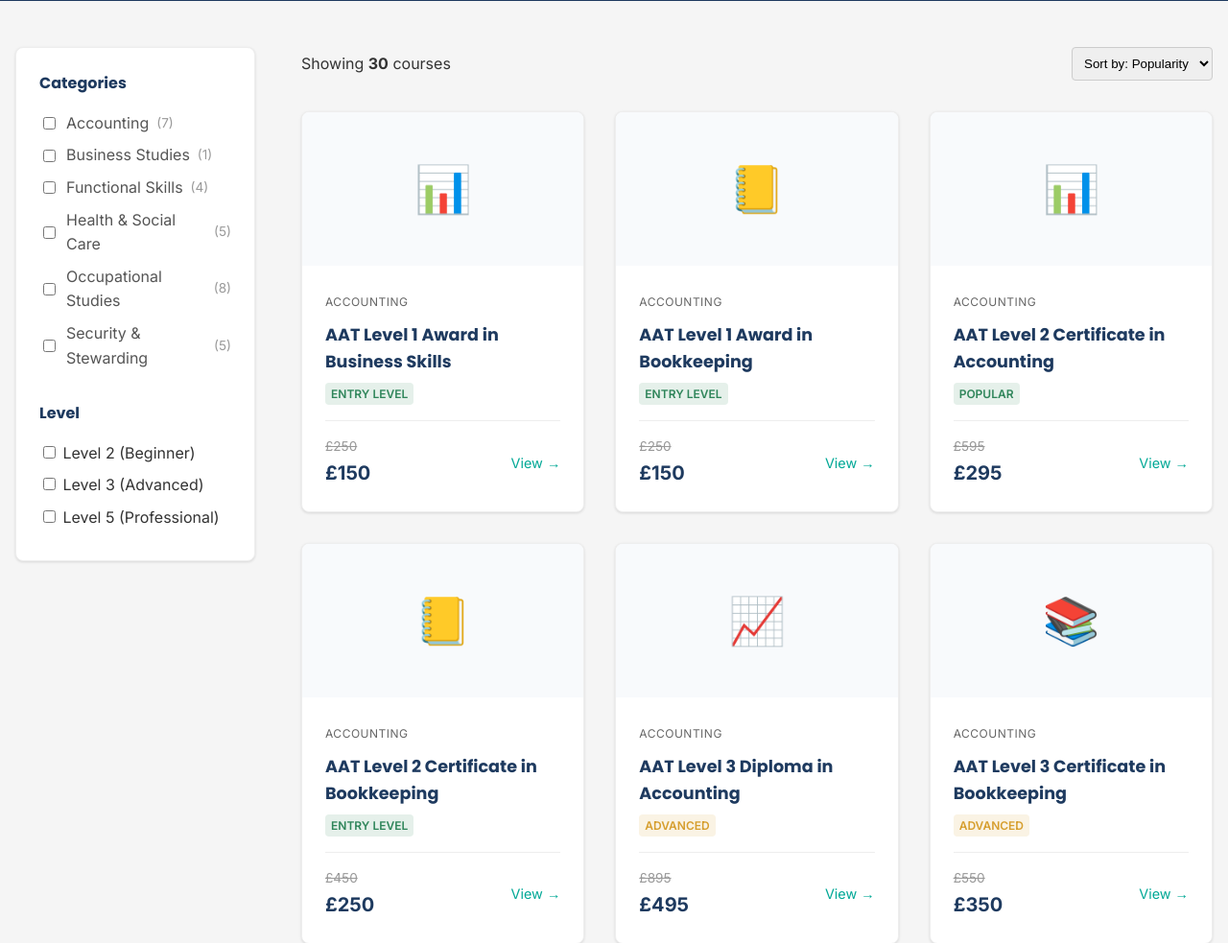
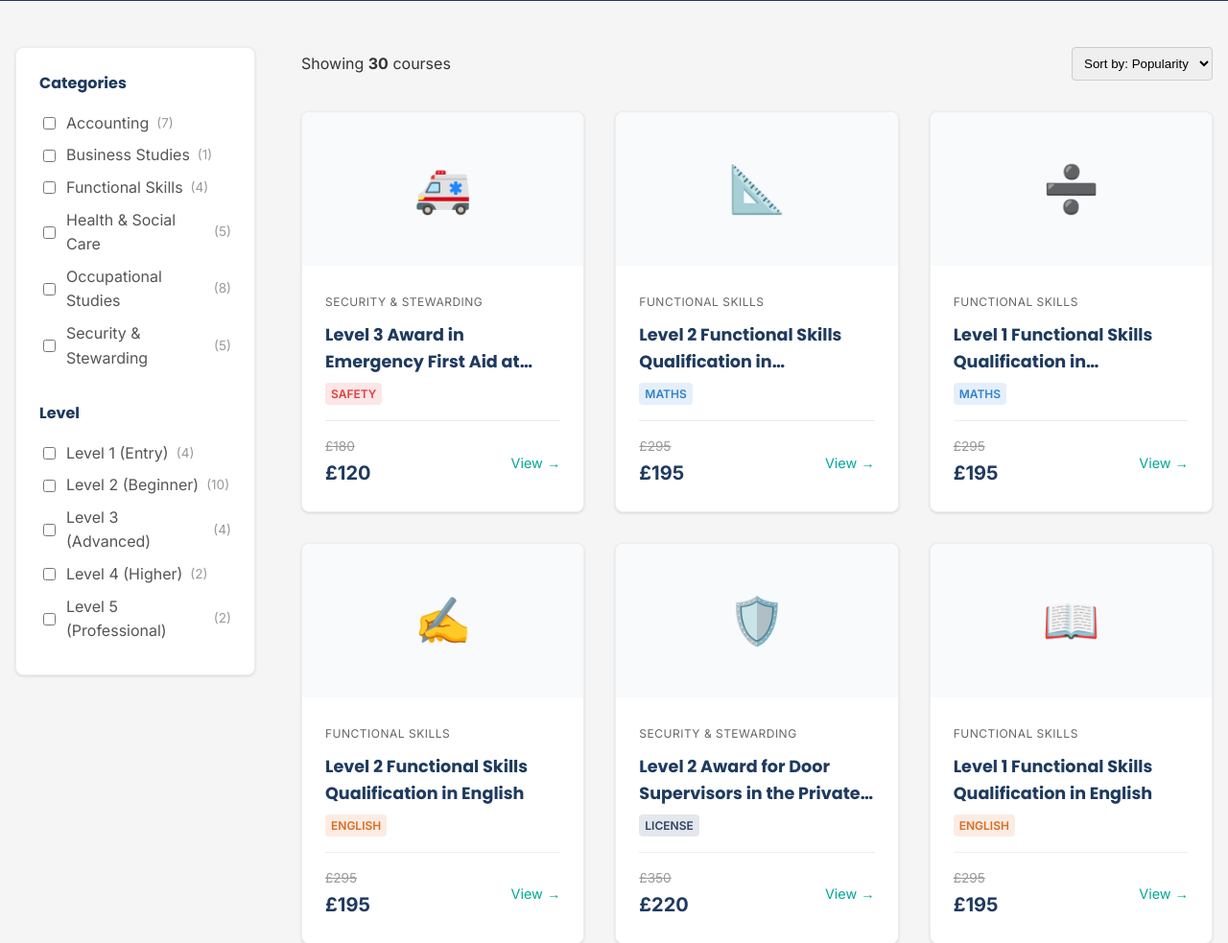
Before and after one commit to moki-s/integerwebcopy, a PHP site: page /courses in a window 1280 px wide. Shown: the part 326-1309 px from the top of the page at 96% size. Run offline with PHP 8.4, Linux system fonts and the light colour scheme.

Commit message:
feat: implement working filters, sorting, and remove fake pagination
- Remove non-functional hardcoded pagination (30 courses doesn't need it)
- Implement working Level filter (extracts level from course titles)
- Level checkboxes auto-generated from actual course data with counts
- Implement working Sort dropdown (popularity, price asc/desc)
- Preserve search, sort, and filter state across interactions
- Category + Level filters can be combined

Co-Authored-By: mokiviral <mokiviral@gmail.com>

```diff
--- a/src/Views/courses.php
+++ b/src/Views/courses.php
@@ -3,48 +3,83 @@
 require_once __DIR__ . '/../Data/CourseData.php';
 $all_courses = getAllCourses();
 
-// 2. Extract Categories for Sidebar & Calculate Counts
+// Helper: extract level number from course title
+function extractLevel($title) {
+    if (preg_match('/Level\s+(\d+)/i', $title, $m)) {
+        return (int)$m[1];
+    }
+    return 0; // entry-level / no level specified
+}
+
+// Extract Categories & Levels for Sidebar
 $categories = [];
+$levels = [];
 foreach ($all_courses as $course) {
     $cat = $course['category'];
-    if (!isset($categories[$cat])) {
-        $categories[$cat] = 0;
+    $categories[$cat] = ($categories[$cat] ?? 0) + 1;
+
+    $lvl = extractLevel($course['title']);
+    if ($lvl > 0) {
+        $levels[$lvl] = ($levels[$lvl] ?? 0) + 1;
     }
-    $categories[$cat]++;
 }
 ksort($categories);
+ksort($levels);
 
-// 3. Handle Filtering
+$level_labels = [
+    1 => 'Level 1 (Entry)',
+    2 => 'Level 2 (Beginner)',
+    3 => 'Level 3 (Advanced)',
+    4 => 'Level 4 (Higher)',
+    5 => 'Level 5 (Professional)',
+];
+
+// Handle Category Filter
 $selected_categories = $_GET['category'] ?? [];
-// If it's not an array (e.g. single query param), make it one
 if (!is_array($selected_categories) && $selected_categories) {
     $selected_categories = [$selected_categories];
 }
 
-$filtered_courses = [];
-if (empty($selected_categories)) {
-    $filtered_courses = $all_courses;
+// Handle Level Filter
+$selected_levels = $_GET['level'] ?? [];
+if (!is_array($selected_levels) && $selected_levels) {
+    $selected_levels = [$selected_levels];
 }
-else {
-    foreach ($all_courses as $course) {
-        if (in_array($course['category'], $selected_categories)) {
-            $filtered_courses[] = $course;
-        }
-    }
+$selected_levels = array_map('intval', $selected_levels);
+
+// Apply category filter
+$filtered_courses = $all_courses;
+if (!empty($selected_categories)) {
+    $filtered_courses = array_filter($filtered_courses, function($c) use ($selected_categories) {
+        return in_array($c['category'], $selected_categories);
+    });
 }
 
-// 4. Handle Search Query
+// Apply level filter
+if (!empty($selected_levels)) {
+    $filtered_courses = array_filter($filtered_courses, function($c) use ($selected_levels) {
+        return in_array(extractLevel($c['title']), $selected_levels);
+    });
+}
+
+// Handle Search Query
 $search_query = trim($_GET['search'] ?? '');
 if ($search_query) {
-    $temp_filtered = [];
-    foreach ($filtered_courses as $course) {
-        // Search in Title and Category (case-insensitive)
-        if (stripos($course['title'], $search_query) !== false || stripos($course['category'], $search_query) !== false) {
-            $temp_filtered[] = $course;
-        }
+    $filtered_courses = array_filter($filtered_courses, function($c) use ($search_query) {
+        return stripos($c['title'], $search_query) !== false || stripos($c['category'], $search_query) !== false;
+    });
+}
+
+// Handle Sorting
+$sort = $_GET['sort'] ?? 'popular';
+$filtered_courses = array_values($filtered_courses);
+usort($filtered_courses, function($a, $b) use ($sort) {
+    switch ($sort) {
+        case 'price_asc':  return $a['price'] - $b['price'];
+        case 'price_desc': return $b['price'] - $a['price'];
+        default:           return ($b['students'] ?? 0) - ($a['students'] ?? 0); // popularity
     }
-    $filtered_courses = $temp_filtered;
-}
+});
 ?>
 
 <div class="courses-hero" style="background-color: var(--color-primary-navy); color: white; padding: 3rem 0;">
@@ -65,6 +100,8 @@
     <!-- Sidebar Filters -->
     <aside id="courseFilters" class="courses-sidebar">
         <form method="GET" action="/courses">
+        <?php if ($search_query): ?><input type="hidden" name="search" value="<?php echo htmlspecialchars($search_query); ?>"><?php endif; ?>
+        <?php if ($sort !== 'popular'): ?><input type="hidden" name="sort" value="<?php echo htmlspecialchars($sort); ?>"><?php endif; ?>
         <div style="background: white; padding: 1.5rem; border: 1px solid #eee; border-radius: var(--radius-md); box-shadow: var(--shadow-sm);">
             <h4 style="margin-top: 0; margin-bottom: 1rem;">Categories</h4>
                 <ul style="margin-bottom: 2rem;">
@@ -84,9 +121,17 @@
 
             <h4 style="margin-top: 0; margin-bottom: 1rem;">Level</h4>
             <ul>
-                <li style="margin-bottom: 0.5rem;"><label style="cursor: pointer;"><input type="checkbox"> Level 2 (Beginner)</label></li>
-                <li style="margin-bottom: 0.5rem;"><label style="cursor: pointer;"><input type="checkbox"> Level 3 (Advanced)</label></li>
-                <li style="margin-bottom: 0.5rem;"><label style="cursor: pointer;"><input type="checkbox"> Level 5 (Professional)</label></li>
+                <?php foreach ($levels as $lvl => $count): ?>
+                    <li style="margin-bottom: 0.5rem;">
+                        <label style="cursor: pointer; display: flex; align-items: center; gap: 0.5rem; color: #555;">
+                            <input type="checkbox" name="level[]" value="<?php echo $lvl; ?>"
+                                <?php echo in_array($lvl, $selected_levels) ? 'checked' : ''; ?>
+                                onchange="this.form.submit()">
+                            <?php echo $level_labels[$lvl] ?? "Level $lvl"; ?>
+                            <span style="color: #999; font-size: 0.85rem;">(<?php echo $count; ?>)</span>
+                        </label>
+                    </li>
+                <?php endforeach; ?>
             </ul>
         </div>
         </form>
@@ -96,10 +141,14 @@
     <div class="courses-main">
         <div style="display: flex; justify-content: space-between; align-items: center; margin-bottom: 2rem;">
             <div>Showing <strong><?php echo count($filtered_courses); ?></strong> courses</div>
-            <select style="padding: 0.5rem; border: 1px solid #ccc; border-radius: 4px;">
-                <option>Sort by: Popularity</option>
-                <option>Price: Low to High</option>
-                <option>Price: High to Low</option>
+            <select style="padding: 0.5rem; border: 1px solid #ccc; border-radius: 4px;" onchange="
+                var url = new URL(window.location);
+                url.searchParams.set('sort', this.value);
+                window.location = url;
+            ">
+                <option value="popular" <?php echo $sort === 'popular' ? 'selected' : ''; ?>>Sort by: Popularity</option>
+                <option value="price_asc" <?php echo $sort === 'price_asc' ? 'selected' : ''; ?>>Price: Low to High</option>
+                <option value="price_desc" <?php echo $sort === 'price_desc' ? 'selected' : ''; ?>>Price: High to Low</option>
             </select>
         </div>
 
@@ -134,14 +183,5 @@
 endforeach; ?>
 
         </div>
-
-        <!-- Pagination -->
-        <div style="margin-top: 3rem; display: flex; justify-content: center; gap: 0.5rem;">
-            <a href="#" style="width: 40px; height: 40px; display: flex; align-items: center; justify-content: center; border: 1px solid #ddd; border-radius: 4px; color: #666;">&laquo;</a>
-            <a href="#" style="width: 40px; height: 40px; display: flex; align-items: center; justify-content: center; background: var(--color-primary-navy); color: white; border-radius: 4px;">1</a>
-            <a href="#" style="width: 40px; height: 40px; display: flex; align-items: center; justify-content: center; border: 1px solid #ddd; border-radius: 4px; color: #666;">2</a>
-            <a href="#" style="width: 40px; height: 40px; display: flex; align-items: center; justify-content: center; border: 1px solid #ddd; border-radius: 4px; color: #666;">3</a>
-            <a href="#" style="width: 40px; height: 40px; display: flex; align-items: center; justify-content: center; border: 1px solid #ddd; border-radius: 4px; color: #666;">&raquo;</a>
-        </div>
     </div>
 </div>
```
